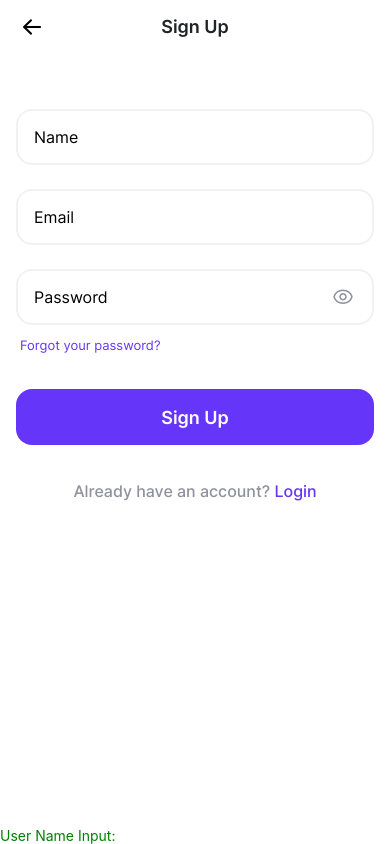
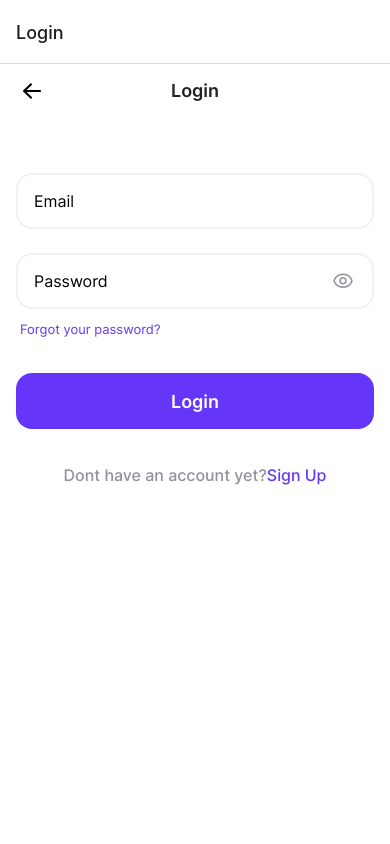
Before and after one commit to techstartucalgary/EasyMeal, a React Native app: screen / in a window 390 px wide. Built offline with nearby package versions, Linux system fonts and the light colour scheme.

Commit message:
feat: added signin with fb and google, added navigator

```diff
--- a/App.tsx
+++ b/App.tsx
@@ -1,32 +1,34 @@
 import React from 'react';
 
-import { StatusBar } from 'expo-status-bar';
-import { StyleSheet, Text, View } from 'react-native';
+// import { StatusBar } from 'expo-status-bar';
+// import { StyleSheet, Text, View } from 'react-native';
 
 import { AuthProvider } from 'contexts/AuthContext/AuthProvider';
-import LoginPage from './components/Authentication/LoginPage';
-import SignUpPage from './components/Authentication/SignUpPage';
+import { NavigationContainer } from '@react-navigation/native';
+import { createNativeStackNavigator } from '@react-navigation/native-stack';
+import { publicPages } from './pages';
+
+const Stack = createNativeStackNavigator();
 
 export default function App() {
-  /*
-  <View style={styles.container}>
-      <Text>Open up App.tsx to start working on your app!</Text>
-      <StatusBar style="auto" />
-  </View>
-  */
-
   return (
-    <AuthProvider>
-      <SignUpPage />
-    </AuthProvider>
+    <NavigationContainer>
+      <AuthProvider>
+        <Stack.Navigator>
+          {publicPages.map(({ page, name }) => (
+            <Stack.Screen key={name} name={name} component={page} />
+          ))}
+        </Stack.Navigator>
+      </AuthProvider>
+    </NavigationContainer>
   );
 }
 
-const styles = StyleSheet.create({
-  container: {
-    flex: 1,
-    backgroundColor: '#fff',
-    alignItems: 'center',
-    justifyContent: 'center',
-  },
-});
+// const styles = StyleSheet.create({
+//   container: {
+//     flex: 1,
+//     backgroundColor: '#fff',
+//     alignItems: 'center',
+//     justifyContent: 'center',
+//   },
+// });
--- a/components/Authentication/LoginPage.tsx
+++ b/components/Authentication/LoginPage.tsx
@@ -13,8 +13,10 @@ import {
 import { useFonts } from 'expo-font';
 import AntDesign from '@expo/vector-icons/AntDesign';
 import { useAuthContext } from 'contexts/AuthContext';
+import { useNavigation } from '@react-navigation/native';
 
 const LoginPage = () => {
+  const { navigate } = useNavigation();
   const [hidePassword, setHidePassword] = useState(true);
   const [loginEmail, setLoginEmail] = useState('');
   const [loginPassword, setLoginPassword] = useState('');
@@ -77,7 +79,14 @@ const LoginPage = () => {
       </Text>
       <View style={styles.signupTextContainer}>
         <Text style={styles.signupText}>Dont have an account yet?</Text>
-        <Text style={[styles.signupText, styles.signupButton]}> Sign Up</Text>
+        <Text
+          style={[styles.signupText, styles.signupButton]}
+          onPress={() => {
+            navigate('SignUp' as never, {} as never);
+          }}
+        >
+          Sign Up
+        </Text>
       </View>
     </SafeAreaView>
   );
@@ -111,8 +120,9 @@ const styles = StyleSheet.create({
   loginButton: {
     fontFamily: 'Inter-SemiBold',
     fontSize: 18,
-    textAlign: 'center',
-    textAlignVertical: 'center',
+    display: 'flex',
+    justifyContent: 'center',
+    alignItems: 'center',
     color: '#fcfcfc',
     backgroundColor: '#6536F9',
     borderRadius: 16,
--- a/components/Authentication/SignUpPage.tsx
+++ b/components/Authentication/SignUpPage.tsx
@@ -14,8 +14,10 @@ import { useFonts } from 'expo-font';
 import AntDesign from '@expo/vector-icons/AntDesign';
 
 import { useAuthContext } from 'contexts/AuthContext';
+import { useNavigation } from '@react-navigation/native';
 
 function SignUpPage() {
+  const { navigate } = useNavigation();
   const [hidePassword, setHidePassword] = useState(true);
   const [nameInput, setNameInput] = useState('');
   const [registerEmail, setRegisterEmail] = useState('');
@@ -83,7 +85,14 @@ function SignUpPage() {
       </Text>
       <View style={styles.loginTextContainer}>
         <Text style={styles.loginText}>Already have an account?</Text>
-        <Text style={[styles.loginText, styles.loginButton]}> Login</Text>
+        <Text
+          style={[styles.loginText, styles.loginButton]}
+          onPress={() => {
+            navigate('Login' as never, {} as never);
+          }}
+        >
+          Login
+        </Text>
       </View>
       <Text style={{ color: 'green' }}>{`User Name Input: ${nameInput}`}</Text>
     </SafeAreaView>
--- a/contexts/AuthContext/AuthProvider.tsx
+++ b/contexts/AuthContext/AuthProvider.tsx
@@ -1,14 +1,18 @@
-import React, { PropsWithChildren, FC, useMemo } from 'react';
-
+import React, { PropsWithChildren, FC, useMemo, useEffect } from 'react';
+// import { useNavigation } from '@react-navigation/native';
 import {
   createUserWithEmailAndPassword,
   signInWithEmailAndPassword,
+  FacebookAuthProvider,
+  GoogleAuthProvider,
   signOut,
+  signInWithPopup,
 } from 'firebase/auth';
 import { auth } from 'utils/firebase-config';
 import { AuthContext } from './AuthContext';
 
 export const AuthProvider: FC<PropsWithChildren> = ({ children }) => {
+  // const { navigate } = useNavigation();
   const register = ({
     registerEmail,
     registerPassword,
@@ -27,7 +31,30 @@ export const AuthProvider: FC<PropsWithChildren> = ({ children }) => {
 
   const logout = () => signOut(auth);
 
-  const value = useMemo(() => ({ register, login, logout }), []);
+  const signInWithGoogle = () => {
+    const provider = new GoogleAuthProvider();
+
+    return signInWithPopup(auth, provider);
+  };
+
+  const signInWithFacebook = () => {
+    const provider = new FacebookAuthProvider();
+
+    return signInWithPopup(auth, provider);
+  };
+
+  // useEffect(() => {
+  //   auth.onAuthStateChanged((user) => {
+  //     if (user) {
+  //       navigate('Home', {});
+  //     }
+  //   });
+  // }, [navigate]);
+
+  const value = useMemo(
+    () => ({ register, login, logout, signInWithFacebook, signInWithGoogle }),
+    [],
+  );
 
   return <AuthContext.Provider value={value}>{children}</AuthContext.Provider>;
 };
--- a/contexts/AuthContext/types.ts
+++ b/contexts/AuthContext/types.ts
@@ -20,4 +20,6 @@ export type AuthContextType = {
     loginPassword,
   }: LogInPayload) => Promise<UserCredential>;
   logout: () => Promise<void>;
+  signInWithGoogle: () => Promise<UserCredential>;
+  signInWithFacebook: () => Promise<UserCredential>;
 };
--- a/package.json
+++ b/package.json
@@ -12,13 +12,17 @@
     "lint": "eslint . --max-warnings=0 --fix"
   },
   "dependencies": {
+    "@react-navigation/native": "^6.0.13",
+    "@react-navigation/native-stack": "^6.9.1",
     "expo": "~46.0.16",
     "expo-status-bar": "~1.4.0",
     "firebase": "^9.14.0",
     "react": "18.0.0",
     "react-dom": "18.0.0",
     "react-native": "0.69.6",
-    "react-native-web": "~0.18.7"
+    "react-native-web": "~0.18.7",
+    "react-native-screens": "~3.15.0",
+    "react-native-safe-area-context": "4.3.1"
   },
   "devDependencies": {
     "@babel/core": "^7.12.9",
--- /dev/null
+++ b/pages.ts
@@ -0,0 +1,13 @@
+import LoginPage from './components/Authentication/LoginPage';
+import SignUpPage from './components/Authentication/SignUpPage';
+
+export const publicPages = [
+  {
+    page: LoginPage,
+    name: 'Login',
+  },
+  {
+    page: SignUpPage,
+    name: 'SignUp',
+  },
+];
```
Also changed, not shown: 1 other file (tests, documents, lock files or other folders).
